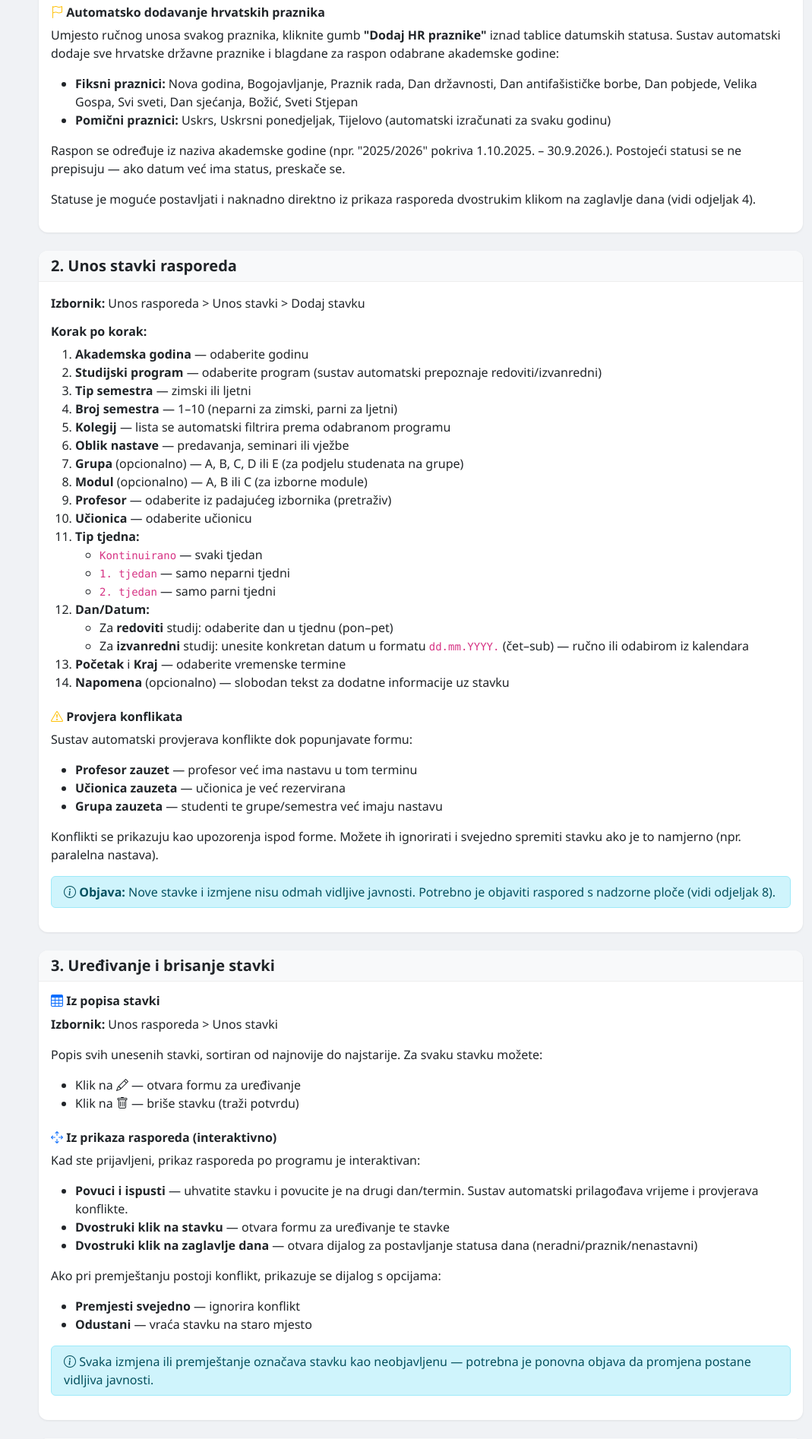
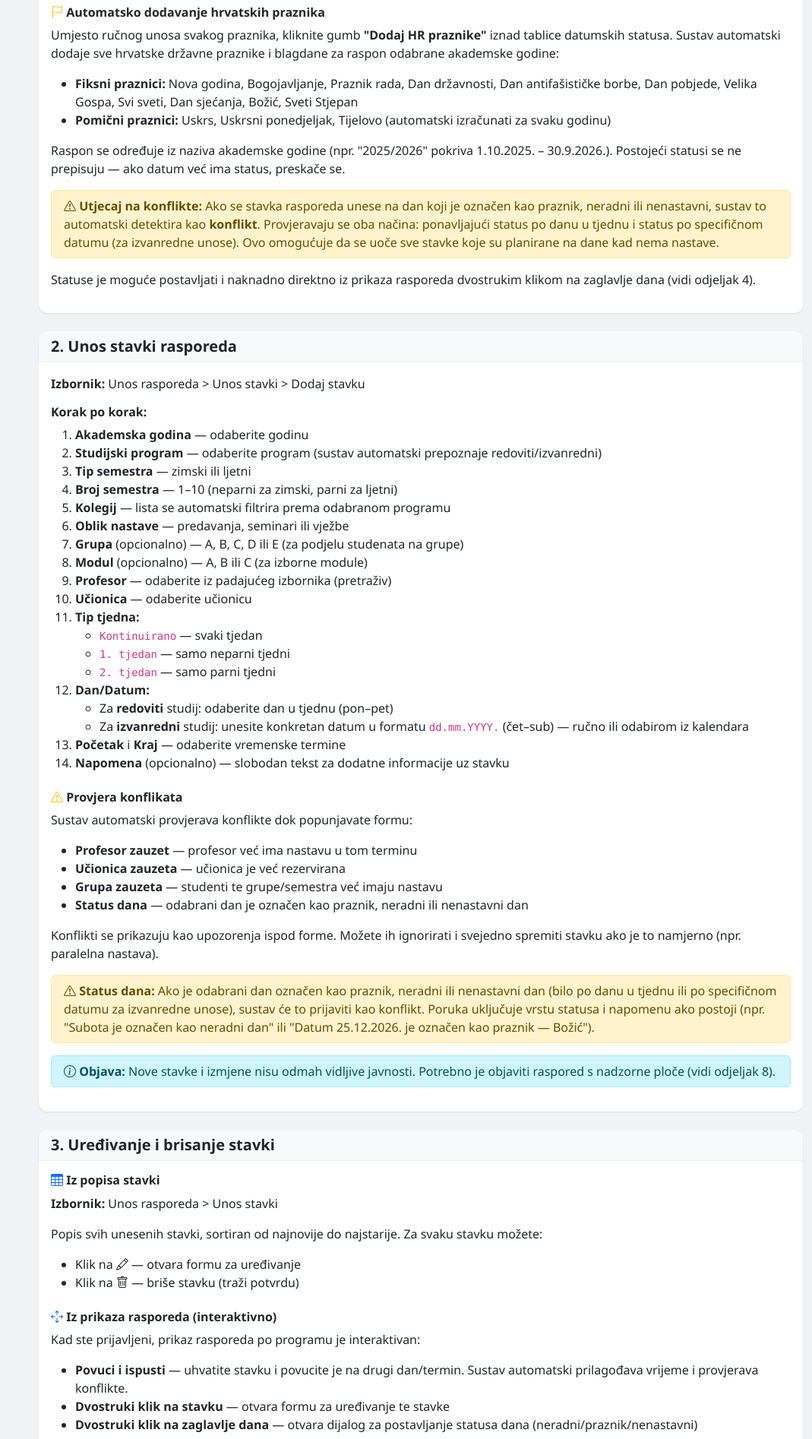
Before and after one commit to kkurilj/FOOZOS_raspored, a Flask app: page /upute in a window 1280 px wide. Shown: the part 1954-3848 px from the top of the page at 76% size, without its empty margins (211-1280 px from the left). Run offline with Flask 3, Linux system fonts and the light colour scheme; the visitor is signed in with stand-in values (Sample User, id 1); data comes from the database, SQL or seed files in the repository; data that the repository does not hold is empty; some libraries are stand-ins or nearby versions.

Commit message:
Update README and guide: day status conflicts, print margins, details
- Document new conflict type: entries on holidays/non-working/non-teaching
  days are now detected as conflicts (both recurring and date-specific)
- Update conflict descriptions to include all four types
- Document consistent multi-page print margins
- Add detailed conflict reasons list in guide section 6
- Add day status conflict warning in guide section 1.6
- Add note about status/conflicts interaction in section 15

Co-Authored-By: Claude Opus 4.6 <noreply@anthropic.com>

```diff
--- a/app/templates/guide.html
+++ b/app/templates/guide.html
@@ -88,6 +88,10 @@
         </ul>
         <p>Raspon se određuje iz naziva akademske godine (npr. "2025/2026" pokriva 1.10.2025. &ndash; 30.9.2026.). Postojeći statusi se ne prepisuju &mdash; ako datum već ima status, preskače se.</p>
 
+        <div class="alert alert-warning py-2">
+            <i class="bi bi-exclamation-triangle"></i>
+            <strong>Utjecaj na konflikte:</strong> Ako se stavka rasporeda unese na dan koji je označen kao praznik, neradni ili nenastavni, sustav to automatski detektira kao <strong>konflikt</strong>. Provjeravaju se oba načina: ponavljajući status po danu u tjednu i status po specifičnom datumu (za izvanredne unose). Ovo omogućuje da se uoče sve stavke koje su planirane na dane kad nema nastave.
+        </div>
         <p>Statuse je moguće postavljati i naknadno direktno iz prikaza rasporeda dvostrukim klikom na zaglavlje dana (vidi odjeljak 4).</p>
     </div>
 </div>
@@ -134,8 +138,13 @@
             <li><strong>Profesor zauzet</strong> &mdash; profesor već ima nastavu u tom terminu</li>
             <li><strong>Učionica zauzeta</strong> &mdash; učionica je već rezervirana</li>
             <li><strong>Grupa zauzeta</strong> &mdash; studenti te grupe/semestra već imaju nastavu</li>
+            <li><strong>Status dana</strong> &mdash; odabrani dan je označen kao praznik, neradni ili nenastavni dan</li>
         </ul>
         <p>Konflikti se prikazuju kao upozorenja ispod forme. Možete ih ignorirati i svejedno spremiti stavku ako je to namjerno (npr. paralelna nastava).</p>
+        <div class="alert alert-warning py-2">
+            <i class="bi bi-exclamation-triangle"></i>
+            <strong>Status dana:</strong> Ako je odabrani dan označen kao praznik, neradni ili nenastavni dan (bilo po danu u tjednu ili po specifičnom datumu za izvanredne unose), sustav će to prijaviti kao konflikt. Poruka uključuje vrstu statusa i napomenu ako postoji (npr. "Subota je označen kao neradni dan" ili "Datum 25.12.2026. je označen kao praznik &mdash; Božić").
+        </div>
 
         <div class="alert alert-info py-2 mt-3">
             <i class="bi bi-info-circle"></i>
@@ -263,8 +272,16 @@
         <p>Poseban prikaz koji na jednom mjestu pokazuje <strong>sve stavke rasporeda koje imaju konflikte</strong>. Za svaku stavku prikazuje se:</p>
         <ul>
             <li>Dan, vrijeme, kolegij, profesor, učionica, studijski program</li>
-            <li><strong>Opis konflikta</strong> &mdash; razlog konflikta (profesor zauzet, učionica zauzeta, grupa zauzeta)</li>
-            <li>Gumb za <strong>uređivanje</strong> stavke</li>
+            <li><strong>Opis konflikta</strong> &mdash; razlog konflikta:
+                <ul>
+                    <li><strong>Profesor zauzet</strong> &mdash; profesor već ima nastavu u tom terminu</li>
+                    <li><strong>Učionica zauzeta</strong> &mdash; učionica je već rezervirana u tom terminu</li>
+                    <li><strong>Grupa zauzeta</strong> &mdash; studenti te grupe već imaju nastavu u tom terminu</li>
+                    <li><strong>Status dana</strong> &mdash; stavka je unesena na dan koji je označen kao praznik, neradni ili nenastavni dan (s napomenom ako postoji)</li>
+                </ul>
+            </li>
+            <li>Gumb <i class="bi bi-door-open"></i> za prikaz <strong>slobodnih učionica</strong> u tom terminu</li>
+            <li>Gumb <i class="bi bi-pencil"></i> za <strong>uređivanje</strong> stavke</li>
         </ul>
         <p>Filtar po akademskoj godini omogućuje pregled konflikata za odabranu godinu. Ovaj prikaz je dostupan samo adminima i super adminima.</p>
 
@@ -272,7 +289,7 @@
         <p>Gumb <strong>Excel</strong> generira tablicu konflikata kao <code>.xlsx</code> datoteku (<code>FOOZOS_KONFLIKTI_DD_MM_YYYY.xlsx</code>) sa stupcima: dan, vrijeme, kolegij, profesor, učionica, program i opis konflikta.</p>
 
         <h6 class="fw-bold mt-3"><i class="bi bi-printer text-secondary"></i> Ispis konflikata</h6>
-        <p>Gumb <strong>Ispis</strong> otvara dijalog za ispis preglednika. Stupac s gumbima za akcije se automatski sakriva u ispisu.</p>
+        <p>Gumb <strong>Ispis</strong> otvara dijalog za ispis preglednika. Stupac s gumbima za akcije se automatski sakriva u ispisu. Margine su konzistentne na svim stranicama, bez URL-ova i metapodataka preglednika.</p>
     </div>
 </div>
 
@@ -293,7 +310,13 @@
         <p>Ako stavka rasporeda ima napomenu, ona se prikazuje u Excel ćeliji <strong class="text-danger">crvenom bojom i podebljano</strong>, jednako kao u web prikazu rasporeda.</p>
 
         <h6 class="fw-bold mt-3"><i class="bi bi-printer text-secondary"></i> Ispis</h6>
-        <p>Gumb <strong>Ispis</strong> otvara dijalog za ispis preglednika. Raspored je optimiziran za ispis u pejzažnom formatu &mdash; skrivaju se navigacija, filtri i gumbi, a svaki semestar/učionica počinje na novoj stranici. Ispis ne sadrži URL-ove, brojeve stranica ni datume preglednika.</p>
+        <p>Gumb <strong>Ispis</strong> otvara dijalog za ispis preglednika. Raspored je optimiziran za ispis u pejzažnom formatu:</p>
+        <ul>
+            <li>Skrivaju se navigacija, filtri i gumbi</li>
+            <li>Svaki semestar/učionica počinje na novoj stranici</li>
+            <li><strong>Konzistentne margine</strong> na svim stranicama &mdash; uključujući višestranični ispis (npr. dugi popis konflikata)</li>
+            <li>Ispis ne sadrži URL-ove, brojeve stranica ni datume preglednika</li>
+        </ul>
     </div>
 </div>
 
@@ -519,6 +542,7 @@
         <ul>
             <li><strong>Zadana akademska godina:</strong> Ako je super admin postavio zadanu godinu, ona će automatski biti odabrana pri otvaranju rasporeda. Možete je ručno promijeniti na drugu. Zadana godina se ne može obrisati &mdash; prvo postavite drugu godinu kao zadanu.</li>
             <li><strong>Konflikti nisu blokada:</strong> Sustav upozorava na konflikte ali dopušta spremanje &mdash; to je namjerno jer ponekad nastava može biti paralelna.</li>
+            <li><strong>Status dana i konflikti:</strong> Unos stavke na dan koji je označen kao praznik, neradni ili nenastavni automatski se prijavljuje kao konflikt. Ako naknadno označite dan kao praznik, postojeće stavke na tom danu pojavit će se na stranici konflikata.</li>
             <li><strong>Izvanredni vs redoviti:</strong> Način studija se određuje iz studijskog programa, ne bira se ručno pri unosu stavke. Pazite da programi imaju ispravno postavljen način studija.</li>
             <li><strong>Povijest promjena:</strong> Sustav čuva samo zadnjih 30 promjena nad stavkama rasporeda. Starije promjene se automatski brišu. Za potpunu sigurnost koristite izvoz baze podataka kao sigurnosnu kopiju.</li>
             <li><strong>Evidencija promjena:</strong> Za razliku od povijesti promjena, evidencija (audit log) čuva sve akcije zadnjih 15 dana i ne može se poništiti.</li>
```
Also changed, not shown: README.md.
